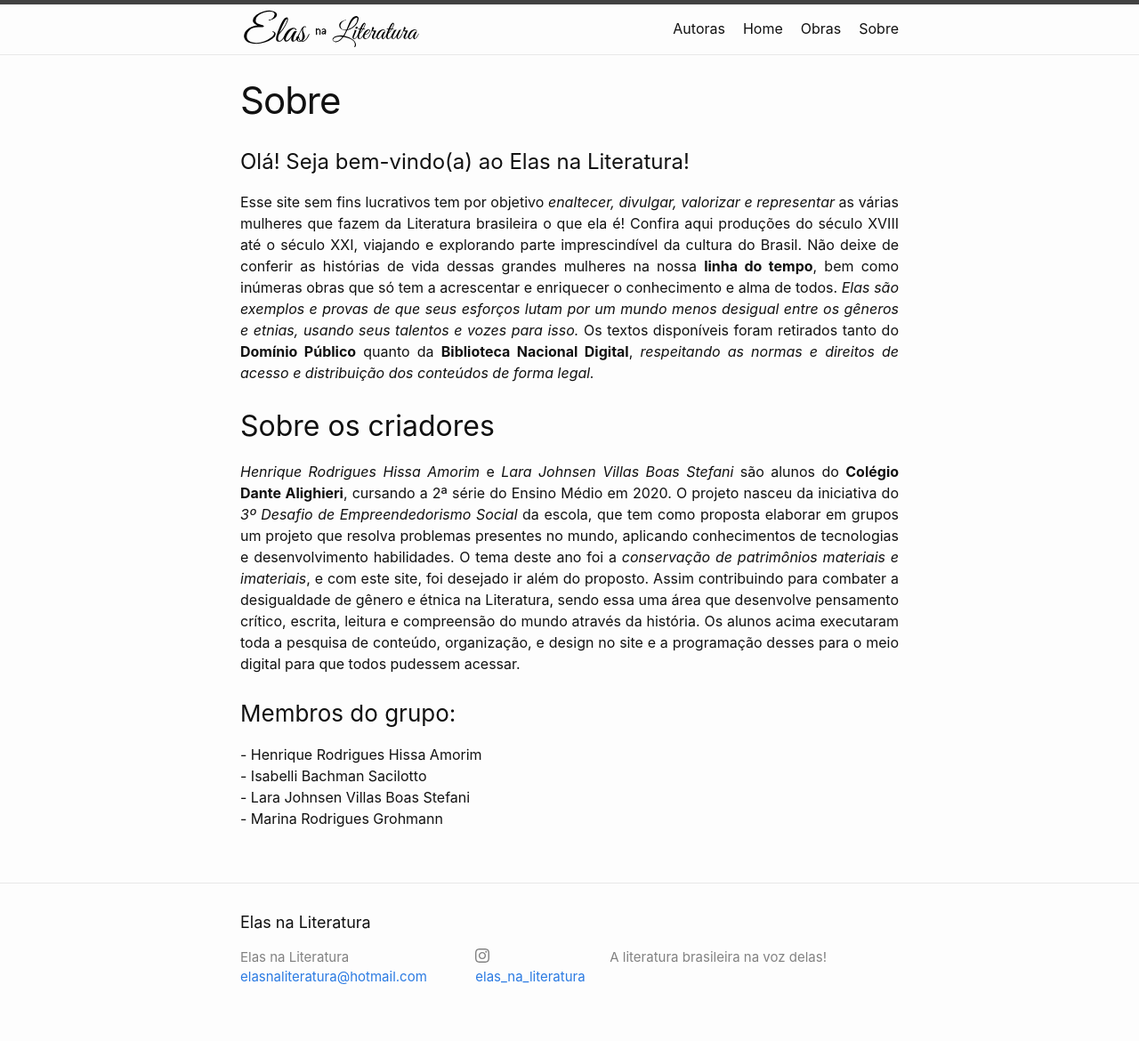
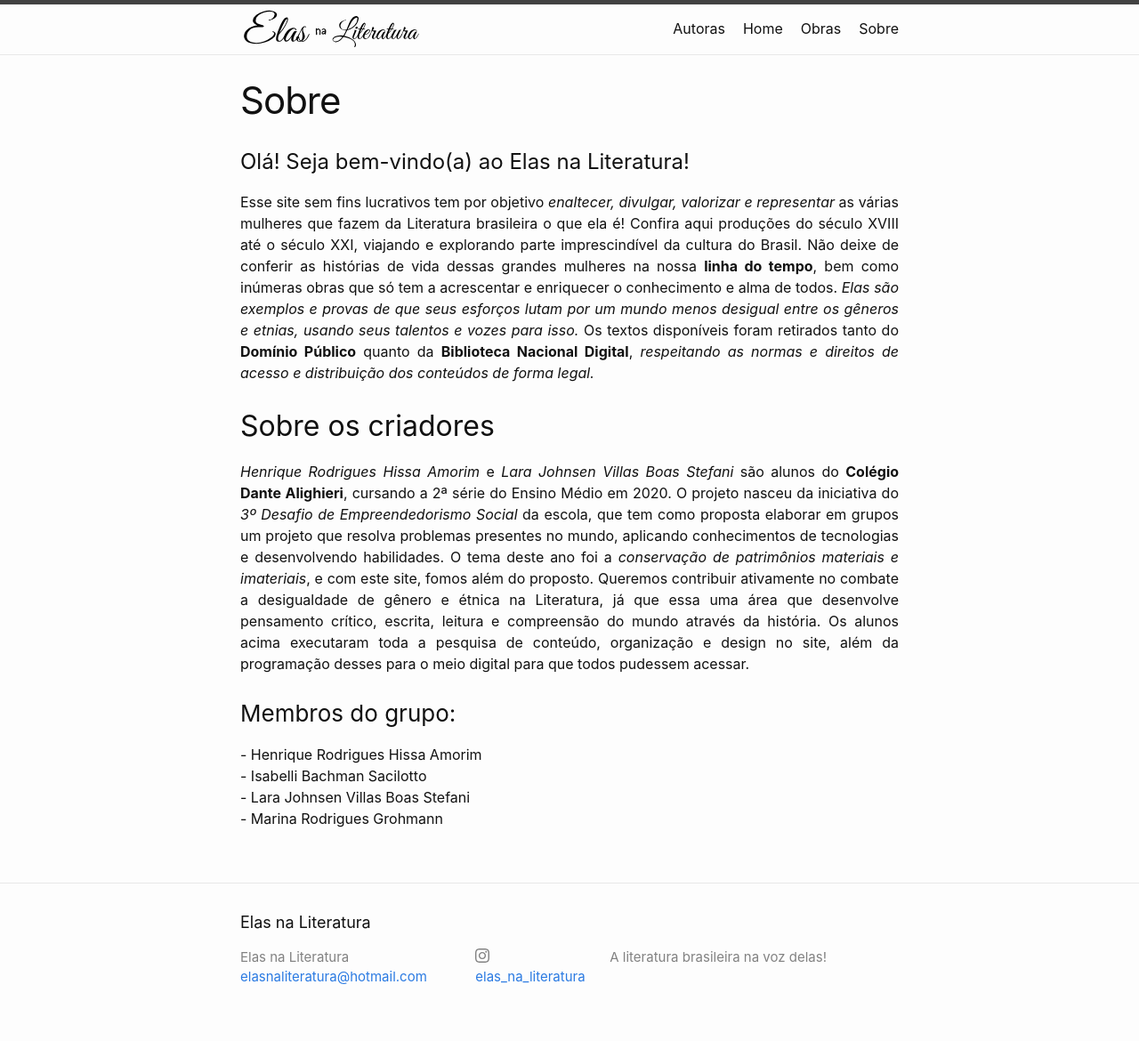
Before and after one commit to elas-na-literatura/elas-na-literatura.github.io, a Jekyll site: the page built from sobre.markdown, in a window 1280 px wide. Shown: the whole page at 89% size. Built offline with Jekyll 4.4.1, drawn with Linux system fonts in a browser that asks for light colours.

Commit message:
sugestões lara :)

```diff
--- a/obras.markdown
+++ b/obras.markdown
@@ -4,6 +4,7 @@ title: Obras
 permalink: /obras/
 onLoadFunction: processURLParams()
 ---
+<p>Obs.: As citações das obras respeitaram a gramática e ortografia da época em que foram escritas as obras.</p>
 <div class="navbar">
     <input class="nameobra" id="termo" placeholder="🔍 Título da Obra" oninput="processParams()">
     <input class="nameautora" id="nomeautora" placeholder="🔍 Autora" oninput="processParams()">
--- a/sobre.markdown
+++ b/sobre.markdown
@@ -14,7 +14,7 @@ Os textos disponíveis foram retirados tanto do <b>Domínio Público</b> quanto
 <br><br>
 <h2>Sobre os criadores</h2>
 
-<i>Henrique Rodrigues Hissa Amorim</i> e <i>Lara Johnsen Villas Boas Stefani</i> são alunos do <b>Colégio Dante Alighieri</b>, cursando a 2ª série do Ensino Médio em 2020. O projeto nasceu da iniciativa do <i>3º Desafio de Empreendedorismo Social</i> da escola, que tem como proposta elaborar em grupos um projeto que resolva problemas presentes no mundo, aplicando conhecimentos de tecnologias e desenvolvimento habilidades. O tema deste ano foi a <i>conservação de patrimônios materiais e imateriais</i>, e com este site, foi desejado ir além do proposto. Assim contribuindo para combater a desigualdade de gênero e étnica na Literatura, sendo essa uma área que desenvolve pensamento crítico, escrita, leitura e compreensão do mundo através da história. Os alunos acima executaram toda a pesquisa de conteúdo, organização, e design no site e a programação desses para o meio digital para que todos pudessem acessar.
+<i>Henrique Rodrigues Hissa Amorim</i> e <i>Lara Johnsen Villas Boas Stefani</i> são alunos do <b>Colégio Dante Alighieri</b>, cursando a 2ª série do Ensino Médio em 2020. O projeto nasceu da iniciativa do <i>3º Desafio de Empreendedorismo Social</i> da escola, que tem como proposta elaborar em grupos um projeto que resolva problemas presentes no mundo, aplicando conhecimentos de tecnologias e desenvolvendo habilidades. O tema deste ano foi a <i>conservação de patrimônios materiais e imateriais</i>, e com este site, fomos além do proposto. Queremos contribuir ativamente no combate a desigualdade de gênero e étnica na Literatura, já que essa uma área que desenvolve pensamento crítico, escrita, leitura e compreensão do mundo através da história. Os alunos acima executaram toda a pesquisa de conteúdo, organização e design no site, além da programação desses para o meio digital para que todos pudessem acessar.
 <br><br>
 <h3>Membros do grupo:</h3>
 - Henrique Rodrigues Hissa Amorim<br>
```
